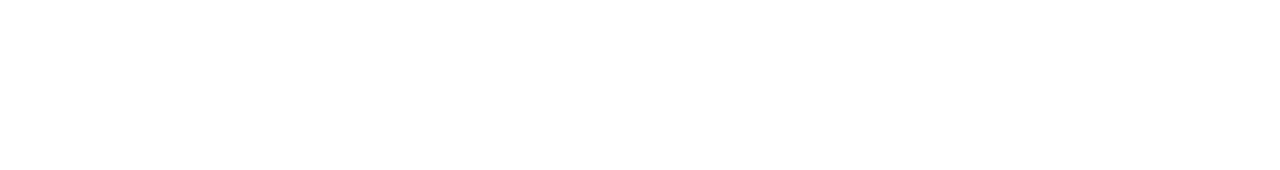
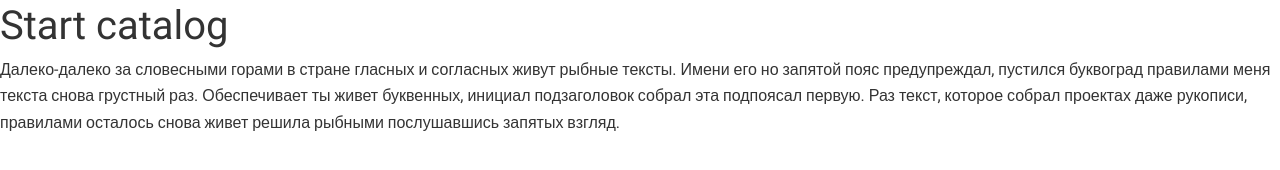
Before and after one commit to AVZuykov/MetaLamp-education-program_The-2nd-task, a website: page dist/index.html in a window 1280 px wide. Drawn offline with Linux system fonts and the light colour scheme.

Commit message:
Builded dist with correct html

```diff
--- a/dist/index.html
+++ b/dist/index.html
@@ -10,5 +10,7 @@
   </head>
 </html>
 <body>
+  <h1>Start catalog </h1>
+  <p>Далеко-далеко за словесными горами в стране гласных и согласных живут рыбные тексты. Имени его но запятой пояс предупреждал, пустился буквоград правилами меня текста снова грустный раз. Обеспечивает ты живет буквенных, инициал подзаголовок собрал эта подпоясал первую. Раз текст, которое собрал проектах даже рукописи, правилами осталось снова живет решила рыбными послушавшись запятых взгляд.</p>
   <script src="js/app.min.js"></script>
 </body>
```
